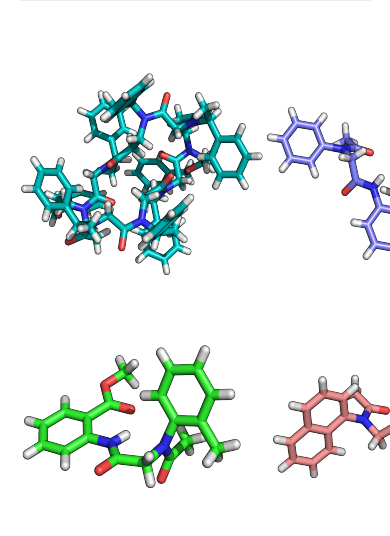
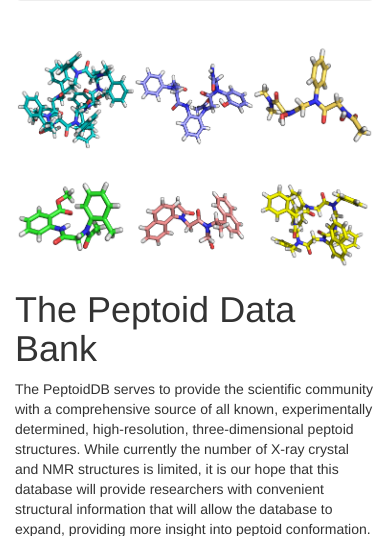
Before and after one commit to Kirshenbaum-lab/peptoid-db-website, a Flask app: page / in a window 390 px wide; the page is wider, and only the part inside the window is pictured. Shown: the part 525-1061 px from the top of that part. Run offline with Flask 2, Linux system fonts and the light colour scheme; parts of the project's set-up code (start-up, migrations or seed data) failed here and were passed over; some libraries are stand-ins or nearby versions.

Commit message:
making home page image responsive

```diff
--- a/app/templates/home.html
+++ b/app/templates/home.html
@@ -23,7 +23,7 @@
   </div>
 </div>
 <div class="text-center">
-  <img src={{ url_for('static',filename='home.png') }}>
+  <img class="img-responsive" style="display: block; margin-left: auto; margin-right: auto;" src={{ url_for('static',filename='home.png') }}>
 </div>
 <h1>The Peptoid Data Bank</h1>
 <p>
```
